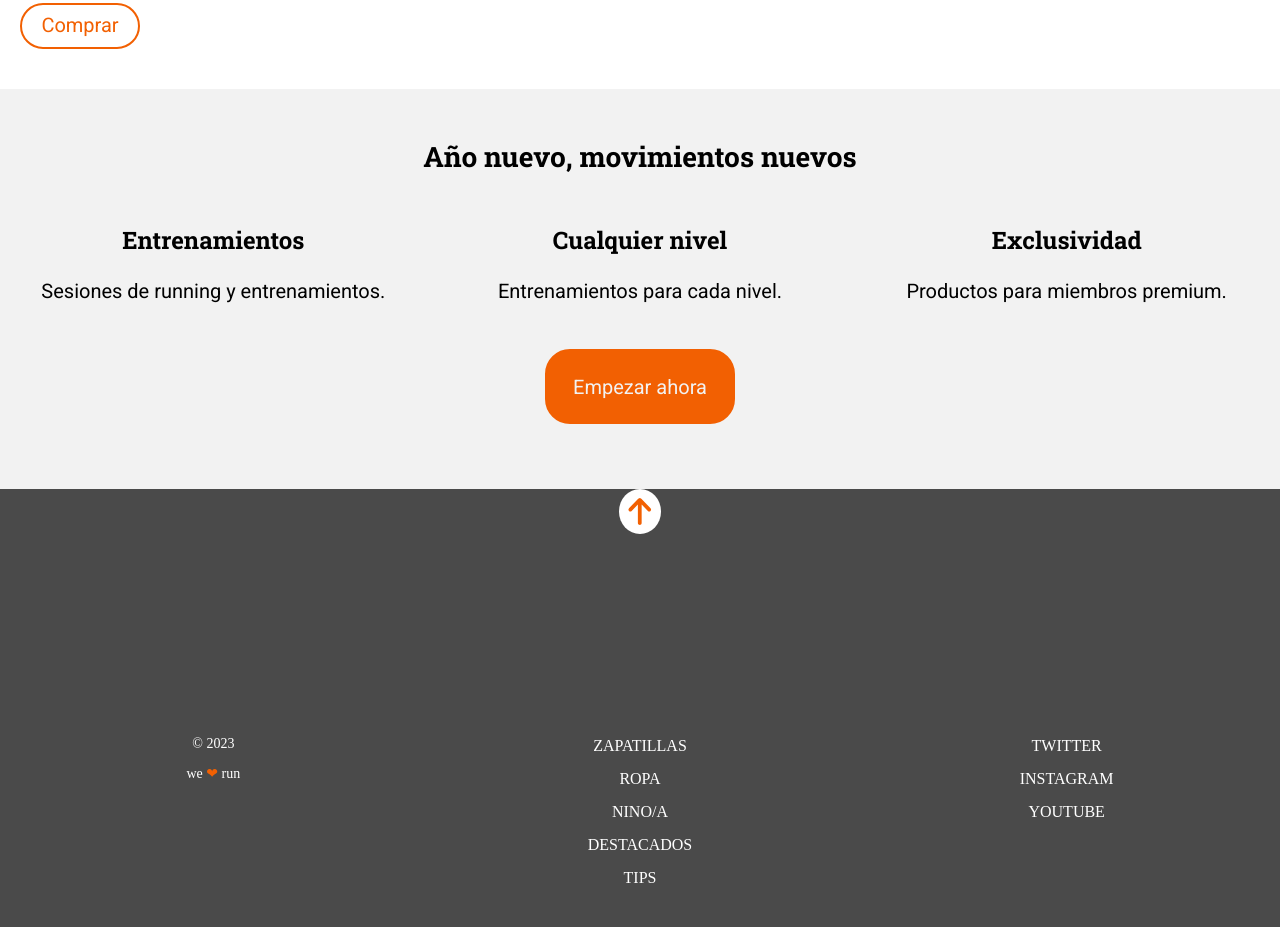
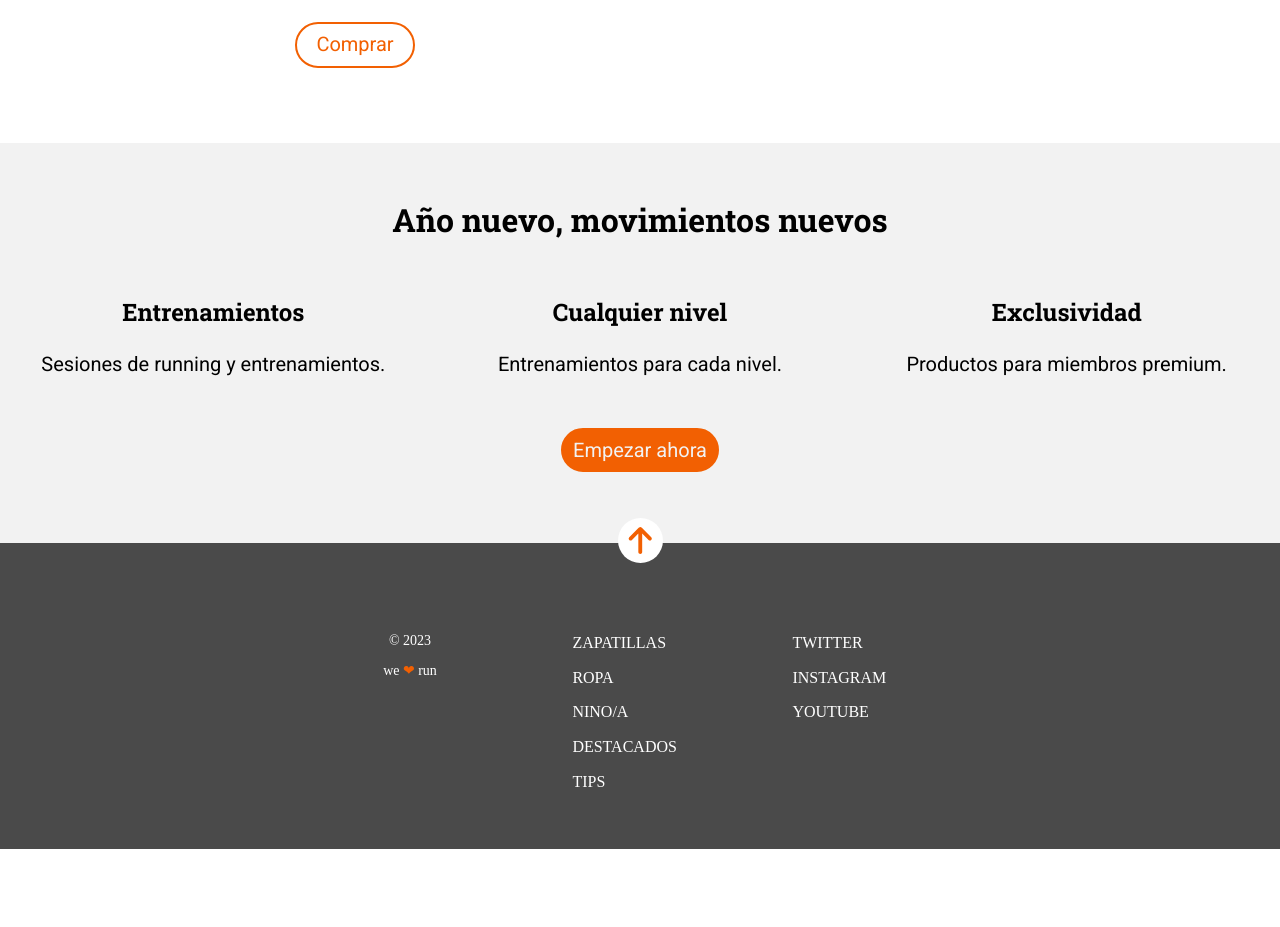
Before and after one commit to Adalab/modulo-1-evaluacion-final-VeroSalandy, a website: page src/html/index.html in a window 1280 px wide. Shown: the part 1043-1970 px from the top of the page. After the commit the page ends 1892 px from the top, so only its background shows below. Drawn offline with nearby package versions, Linux system fonts and the light colour scheme; files that its build step writes are made by us from their sources; files whose address does not match are found by name.

Commit message:
finished version including tablet desktop

```diff
--- a/src/html/partials/footer.html
+++ b/src/html/partials/footer.html
@@ -2,7 +2,7 @@
   <!--ronde pijl meer naar bovenverscuiven-->
   <a href="#hero_page"
     ><img
-      class="hero-scroll-down"
+      class="hero-scroll-up"
       src="./assets/images/ico-arrow.svg"
       alt="arrow-scroll-up"
     />
--- a/src/scss/layout/_footer.scss
+++ b/src/scss/layout/_footer.scss
@@ -6,8 +6,6 @@
     width: auto;
     height: auto;
     padding-bottom: 20px;
-
-
 }
 
 .footer-link {
@@ -22,7 +20,6 @@
     flex-direction: column;
     text-align: center;
     padding-bottom: 30px;
-
 }
 
 .footer-list-item {
@@ -46,7 +43,16 @@
 
 
 }
-
+.hero-scroll-up{
+    background-color: #ffffff;
+    width: 45px;
+    height: 45px;
+    border-radius: 50%;
+    padding: 9px;
+    margin-bottom: 35px;
+    position: relative;
+    bottom: 25px;
+}
 
 /*@media and all (min-width: 768px){
     .footer-list . .footer-list-socialmedia{
@@ -57,19 +63,30 @@
 @media all and (min-width: 768px){
 
     .footer-div{
-
         width: 100vw;
         display: grid;
         grid-template-columns: 1fr 1fr 1fr;
         grid-template-rows: 1fr;
+        padding-left: 100px;
+        padding-right: 5px;
 
     }
     .footer-copyright{
         grid-row: 1 / 2;
     }
+    .footer-list{
+        align-items: flex-start;
+        line-height: 30px;
+    }
+    .footer-list-socialmedia{
+        align-items: flex-start;
+        line-height: 30px;
+    }
 }
- /*width: 55vw;
- height: 40vh;
- display: grid;
- grid-template-columns: 1fr;
- grid-template-rows: 1fr 1fr 1fr;*/
+@media all and (min-width: 1200px){
+    .footer-div{
+        gap: 100px;
+        padding-left: 350px;
+        padding-right: 370px;
+    }
+}
--- a/src/scss/layout/_header.scss
+++ b/src/scss/layout/_header.scss
@@ -14,6 +14,8 @@
     .header{
         width: 42px;
         height: 44px;
+        padding-top: 13px;
+        padding-left: 12px;
 
     }
 }
@@ -22,5 +24,7 @@
     .header{
         width: 46px;
         height: 45px;
+        padding-top: 15px;
+        padding-left: 15px;
     }
 }
--- a/src/scss/layout/_main_grey.scss
+++ b/src/scss/layout/_main_grey.scss
@@ -73,7 +73,8 @@
     font-size: 20px;
     border-radius: 22.5px;
     border: solid 2px #f26002;
-    padding: 2% 2% 2% 2%;
+    padding: 10px;
+
 }
 
 @media all and (min-width: 768px){
@@ -97,6 +98,7 @@
         padding-bottom: 5%;
     }
     .grey-section-article-paragraph {
+        width: 213px;
         font-size: 20px;
         line-height: 1.5;
     }
@@ -105,7 +107,14 @@
         border-radius: 25px;
 
     }
-    /*.grey-section-article-paragraph {
-    line-height: ;
-}*/ /*Hier nog alles aan desktop toevoegen*/
 }
+
+@media all and (min-width: 1200px){
+    .grey-section-subtitle{
+        font-size: 32px;
+    }
+    .grey-section-article-paragraph{
+        width: auto;
+    }
+
+}
--- a/src/scss/layout/_main_hero.scss
+++ b/src/scss/layout/_main_hero.scss
@@ -39,7 +39,7 @@
     height: 35.7px;
     border-radius: 50%;
     padding: 9px;
-    margin-bottom: 15%;
+    margin-bottom: 35px;
 
 }
 
@@ -72,3 +72,16 @@ linken met id grey-section zodat als je erop klikt het naar beneden die section
         height: 45px;
     }
 }
+
+@media all and (min-width: 1200px){
+    .hero-title{
+        font-size: 100px;
+        line-height: 132px;
+        width: 955px;
+
+    }
+    .hero-paragraph{
+        width: 749px;
+        padding-bottom: 25px;
+    }
+}
--- a/src/scss/layout/_main_white.scss
+++ b/src/scss/layout/_main_white.scss
@@ -71,3 +71,12 @@
         padding-top: 10px;
     }
 }
+@media all and (min-width: 1200px) {
+    .white-section{
+        padding: 35px 0px 35px 275px;
+    }
+    .white-section-paragraph{
+        font-size: 20px;
+        width: 870px;
+    }
+}
```
